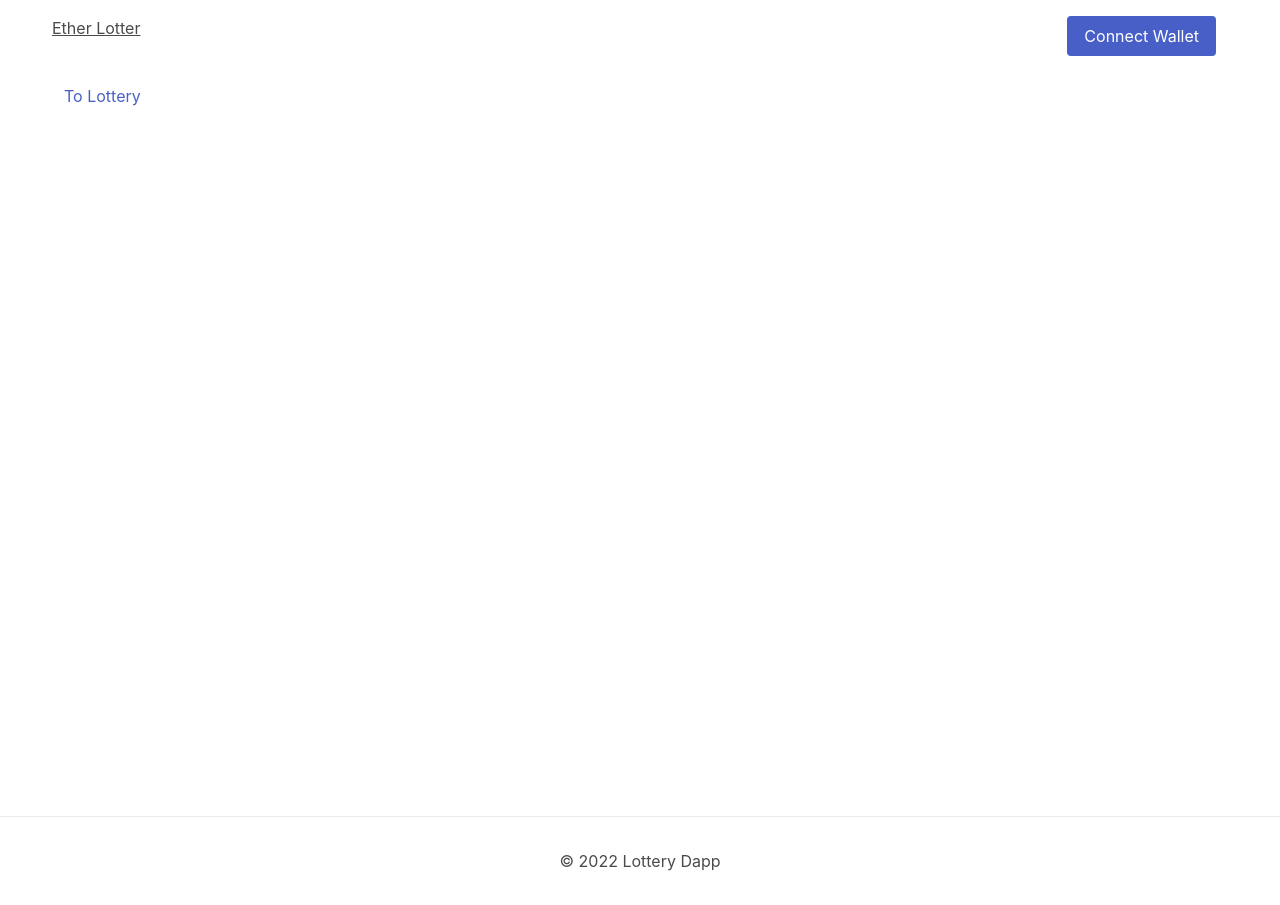
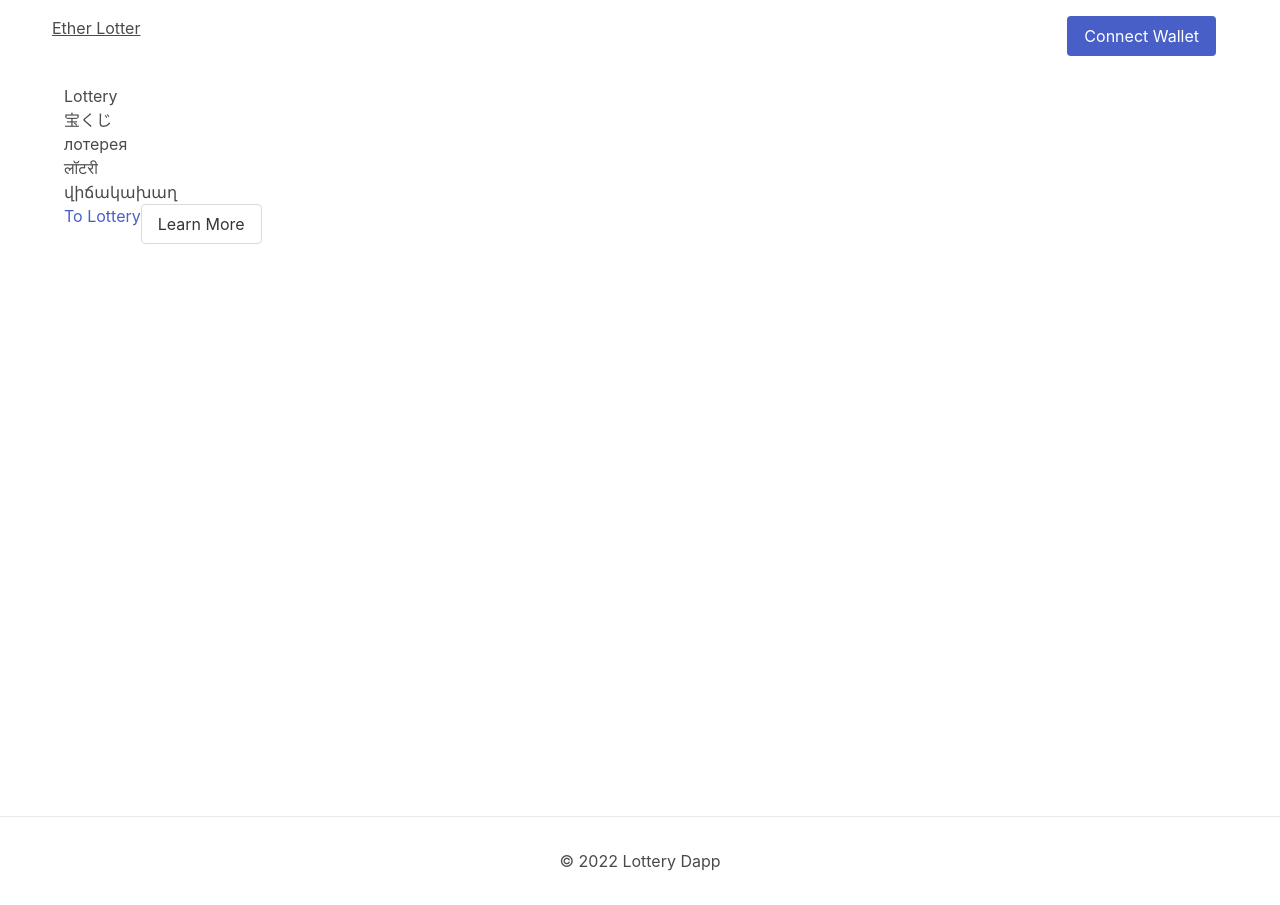
Before and after one commit to SJuras/Web3-Lottery, a Next.js app in the folder lottery-dapp/: page / in a window 1280 px wide. Built offline with nearby package versions, Linux system fonts and the light colour scheme.

Commit message:
v1.1.4 working on hero section.

```diff
--- a/lottery-dapp/pages/index.js
+++ b/lottery-dapp/pages/index.js
@@ -32,9 +32,19 @@ export default function Home() {
         {/* main content */}
         <div className="container">
           <section>
+            <h4>Lottery</h4>
+            <h4>宝くじ</h4>
+            <h4>лотерея</h4>
+            <h4>लॉटरी</h4>
+            <h4>վիճակախաղ</h4>
+          </section>
+          <section>
             <Link href="/lotterypage">
               To Lottery
             </Link>
+            <button className="button">
+              Learn More
+            </button>
           </section>
         </div>
         {/* timestamp: 20:00 */}
```
